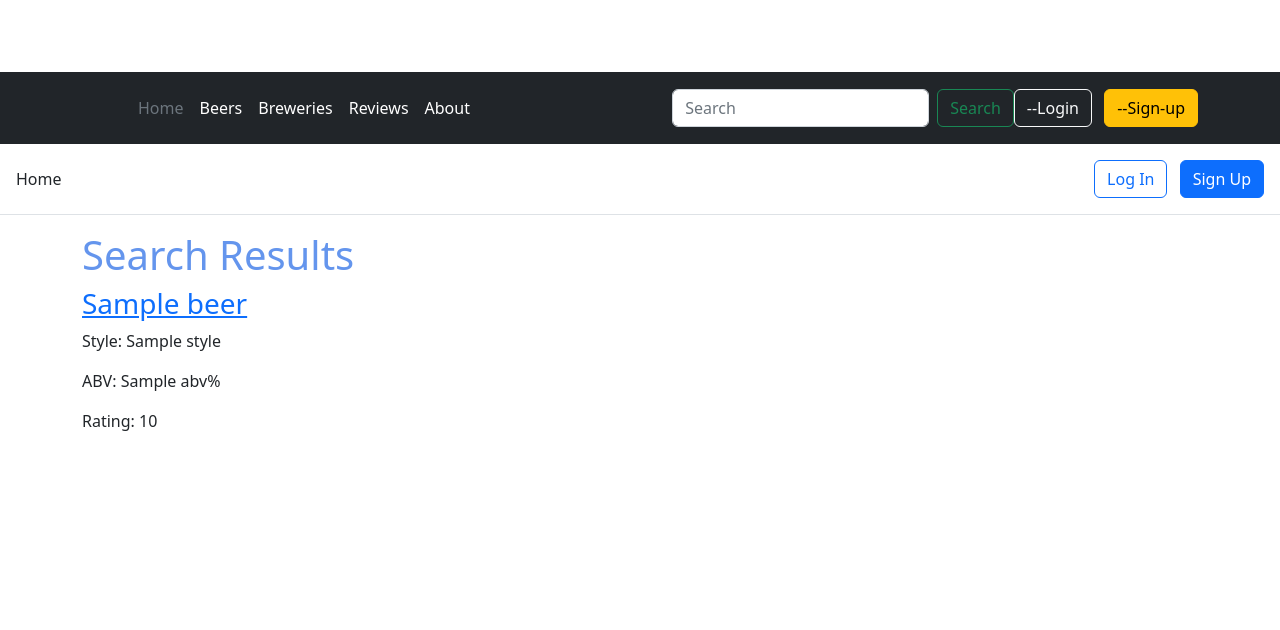
After one commit to t-will-gillis/beer_rater_app_v2, a Django app: template templates/beers/search_results.html in a window 1280 px wide. The commit adds this page. Shown: the top 630 px of the page. Run offline with Django 4.2, Linux system fonts and the light colour scheme; the template is opened without the code that fills it: most values are stand-ins (such as "Sample title", 1, 10 or a date in 2020).

Commit message:
added search functions

```diff
--- a/beers/urls.py
+++ b/beers/urls.py
@@ -1,9 +1,11 @@
 from django.urls import path
 
-from .views import BeerListView, BeerDetailView
+from .views import BeerListView, BeerDetailView, SearchResultsListView
 
 
 urlpatterns = [
     path("", BeerListView.as_view(), name="beer_list"),
     path("<uuid:pk>/", BeerDetailView.as_view(), name="beer_detail"),
+    path("search/", SearchResultsListView.as_view(),
+         name="search_results"),
 ]
--- a/templates/_base.html
+++ b/templates/_base.html
@@ -27,10 +27,14 @@
             <li><a href="#" class="nav-link px-2 text-white">Reviews</a></li>
             <li><a href="{% url 'about' %}" class="nav-link px-2 text-white">About</a></li>
           </ul>
-
-          <form class="col-12 col-lg-auto mb-3 mb-lg-0 me-lg-3" role="search">
+          <form class="d-flex" action="{% url 'search_results' %}" method="get">
+            <input class="form-control me-2" type="search" name="q" placeholder="Search" aria-\
+            label="Search" >
+            <button class="btn btn-outline-success" type="submit">Search</button>
+          </form>
+          <!-- <form class="col-12 col-lg-auto mb-3 mb-lg-0 me-lg-3" role="search">
             <input type="search" class="form-control form-control-dark text-bg-dark" placeholder="Search..." aria-label="Search">
-          </form>
+          </form> -->
 
           <div class="text-end">
             <button type="button" class="btn btn-outline-light me-2">--Login</button>
--- /dev/null
+++ b/templates/beers/search_results.html
@@ -0,0 +1,14 @@
+{% extends "_base.html" %}
+
+{% block title %}Search{% endblock title %}
+{% block content %}
+    <h1>Search Results</h1>
+    {% for beer in beer_list %}
+        <div>
+            <h3><a href="{{ beer.get_absolute_url }}">{{ beer.name }}</a></h3>
+            <p>Style: {{ beer.style }}</p>
+            <p>ABV: {{ beer.abv }}%</p>
+            <p>Rating: {{ beer.avg_score }} </p>
+        </div>
+    {% endfor %}
+{% endblock content %}
```
Also changed, not shown: beers/views.py (+13 -1 lines).
